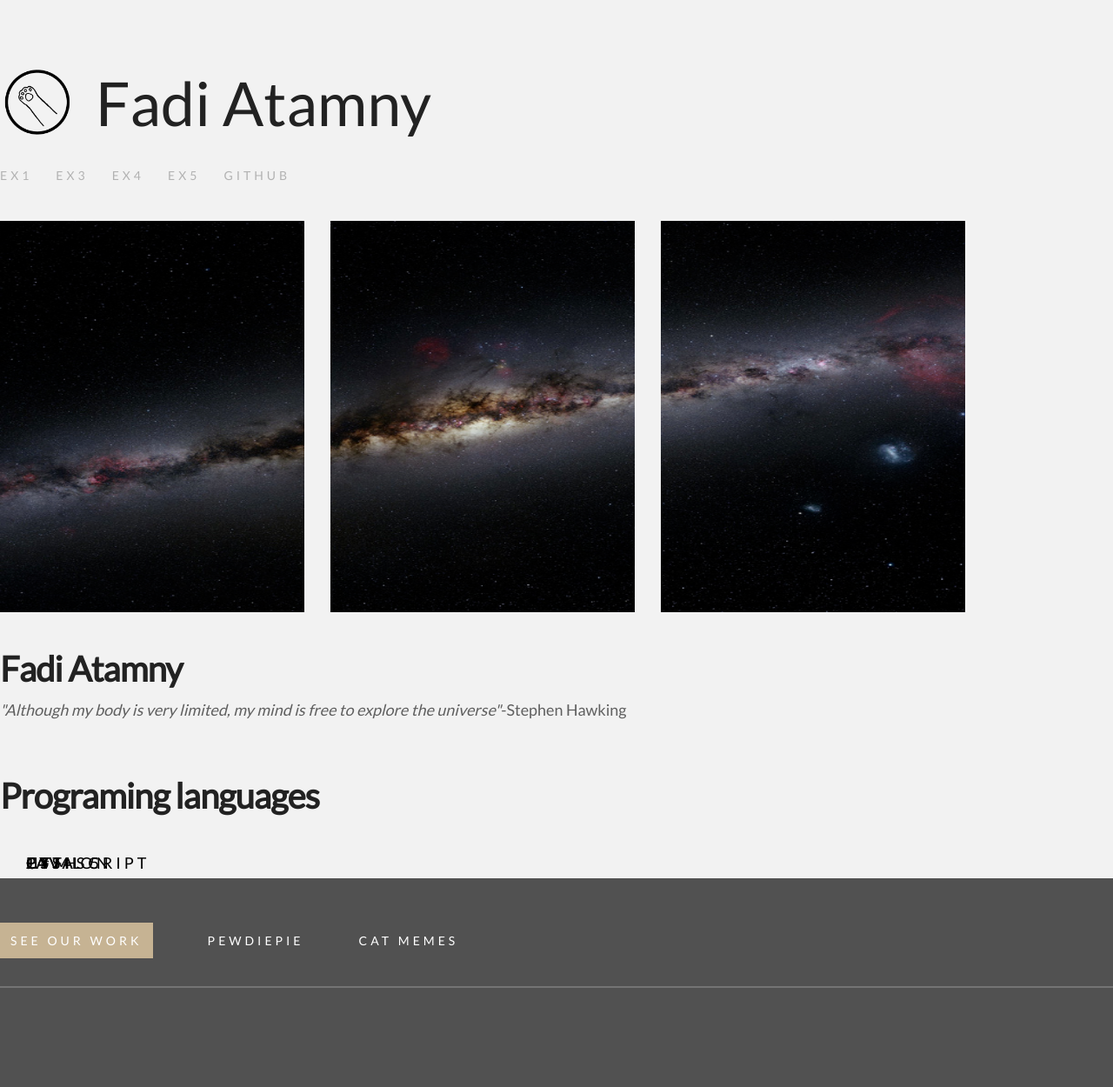
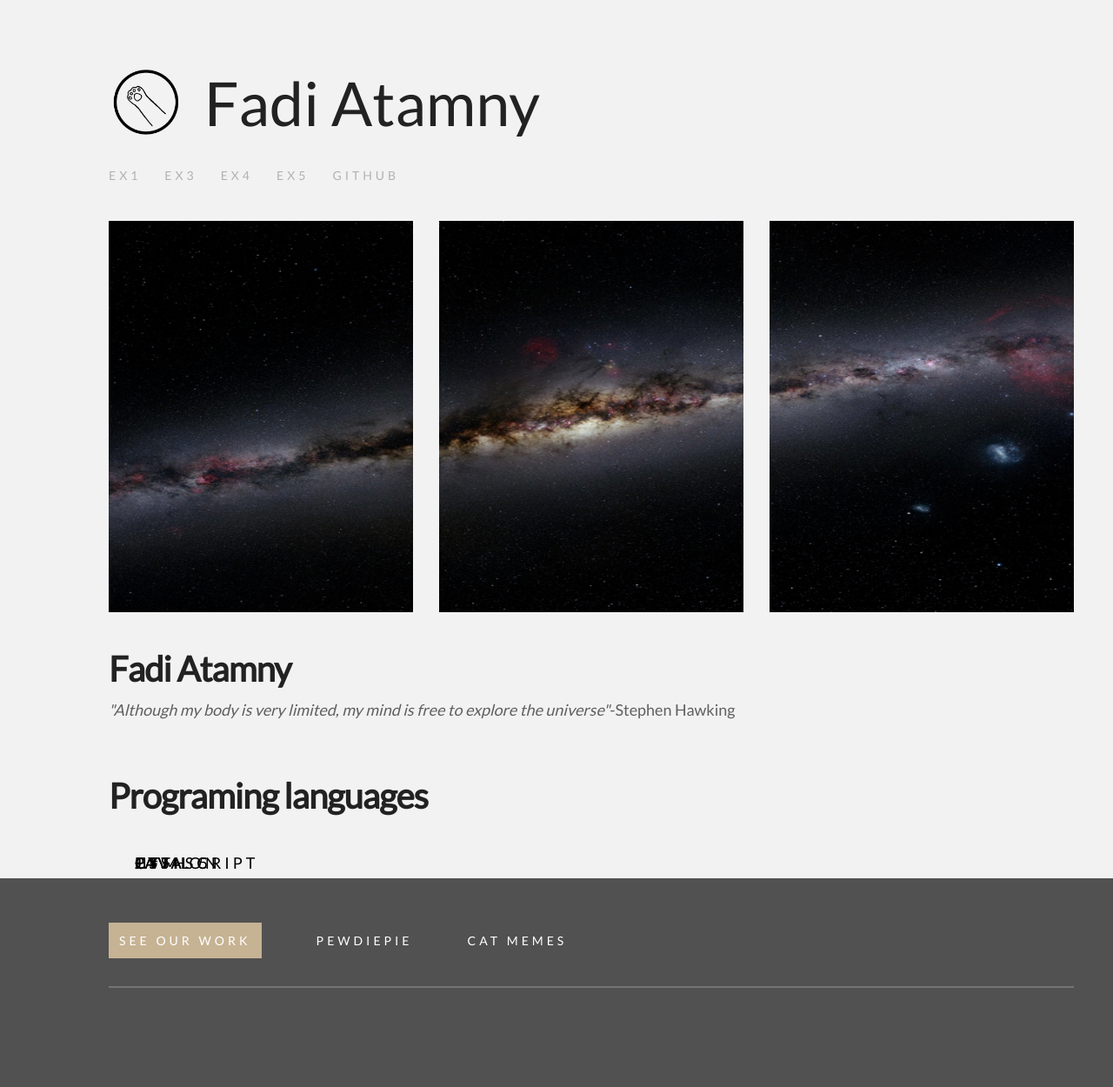
Before and after one commit to fadiatamny/Web2019, a PHP site: page / in a window 1280 px wide; the page is wider, and only the part inside the window is pictured. Shown: that part at 87% size. Run offline with PHP 8.4, Linux system fonts and the light colour scheme; some libraries are stand-ins or nearby versions.

Commit message:
finishing touches

```diff
--- a/Exercises/Ex2/includes/style.css
+++ b/Exercises/Ex2/includes/style.css
@@ -29,8 +29,8 @@
 }
 
 .Wrapper{
-    width: 1360px;
-    margin: 0px auto;
+    width: 1110px;
+    margin: 0px 125px;
 }
 
 .clear{
@@ -55,7 +55,6 @@
 }
 
 #logotext{
-    position: relative;
     color:#222222;
     font-size: 70px;
     font-weight: 500;
@@ -95,10 +94,13 @@
 .imgs-section img{
     height: 450px;
     width: 350px;
-    transform: scale(1.00);
     transition: transform 0.5s;
-    float:left;
-    margin-right: 30px;
+    float: left;
+    margin-left: 30px;
+}
+
+.imgs-section #firstimg{
+    margin: 0;
 }
 
 .imgs-section img:hover{
@@ -215,6 +217,7 @@
 .border{
     height: 1px;
     mix-blend-mode: normal;
+    width: 1110px;
     opacity: 0.2;
     border: 1px solid #FFFFFF;
     box-sizing: border-box;
--- a/Exercises/Ex2/index.html
+++ b/Exercises/Ex2/index.html
@@ -9,11 +9,15 @@
     </head>
 
     <body>
-        <div class="Wrapper">
-            <header>
+
+        <header>
+            <div class="Wrapper">
                 <a id="logo" href="index.html"><span id="logotext">Fadi Atamny</span></a>
                 <div class="clear"></div>
-            </header>
+            </div>
+        </header>
+
+        <div class="Wrapper">
             <nav>
                 <a href="exercises/ex1/index.html" target="_blank">Ex1</a>
                 <a href="">Ex3</a>
@@ -24,9 +28,9 @@
 
             <main>
                 <section class="imgs-section">
-                    <img id="sideimage" src ="./images/cover1.png">
-                    <img src ="./images/cover2.png">
-                    <img src ="./images/cover3.png">
+                    <img src ="./images/cover1.png" alt="cover_image_1" title="cover_image_1" id="firstimg">
+                    <img src ="./images/cover2.png" alt="cover_image_2" title="cover_image_2">
+                    <img src ="./images/cover3.png" alt="cover_image_3" title="cover_image_3">
                     <div class="clear"></div>
                 </section>
 
```
